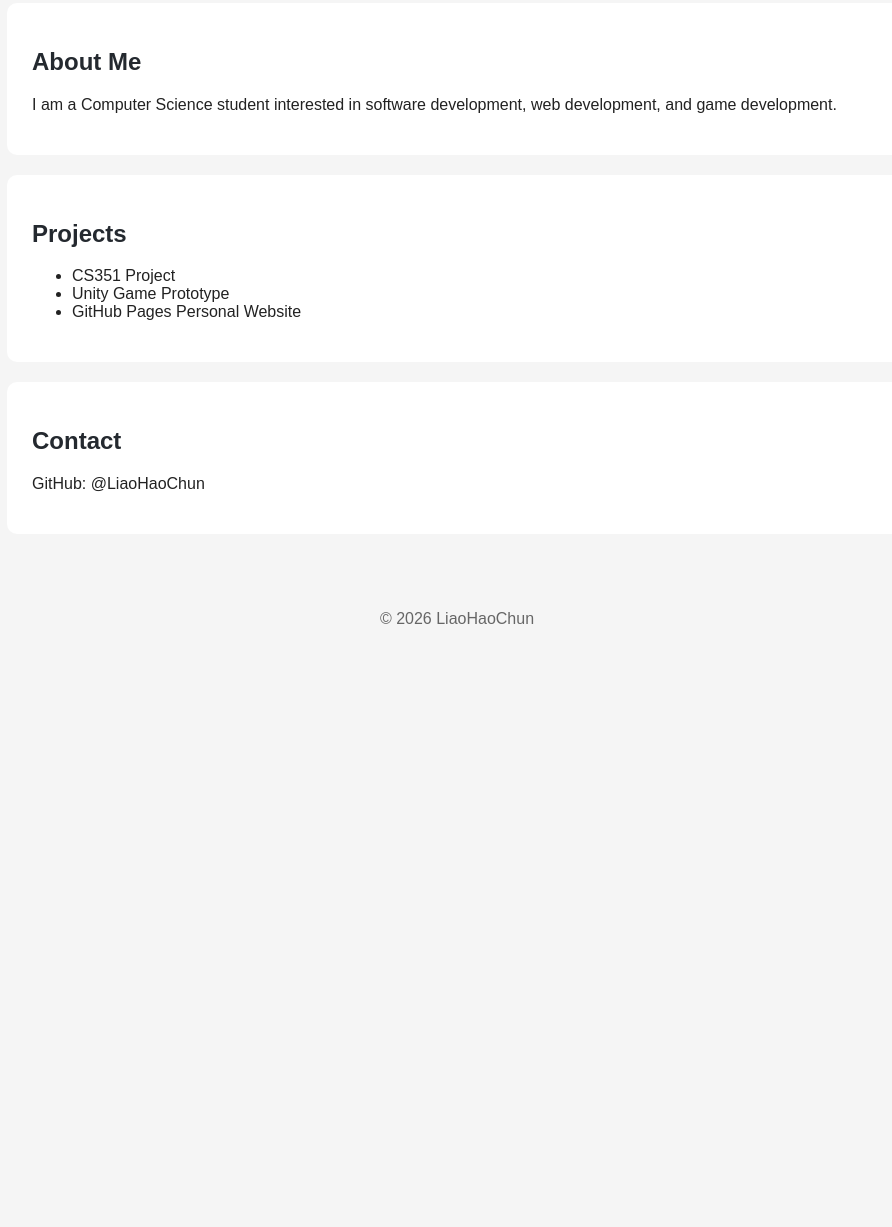
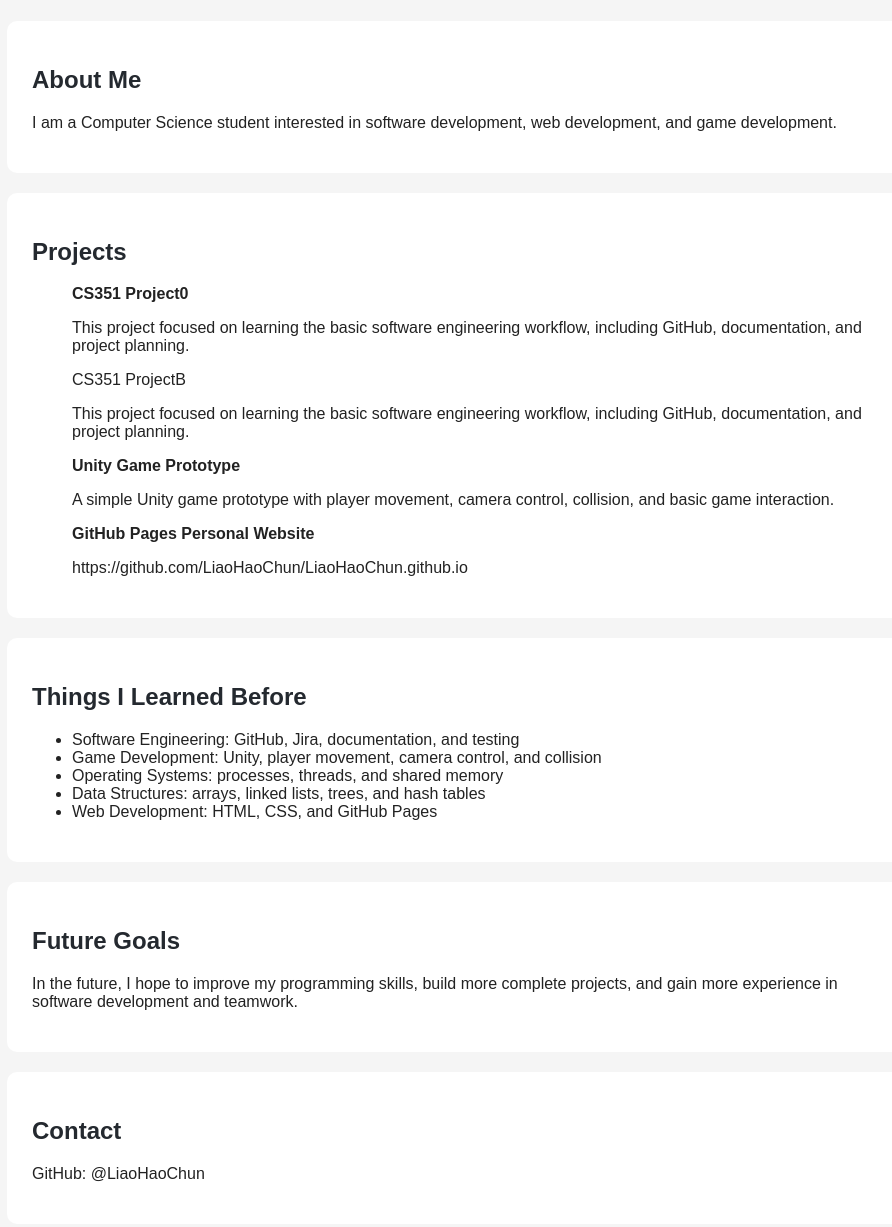
Before and after one commit to LiaoHaoChun/LiaoHaoChun.github.io, a plain HTML site: page index.html in a window 1280 px wide. Shown: the part 279-1506 px from the top of the page, without its empty margins (183-1075 px from the left). Before the commit the page ends 943 px from the top, so only its background shows below. Drawn offline with Linux system fonts and the light colour scheme.

Commit message:
added some sections on webs

```diff
--- a/index.html
+++ b/index.html
@@ -10,10 +10,18 @@
     <header>
         <h1>Hello, I'm LiaoHaoChun</h1>
         <p>Computer Science Student | GitHub Pages Personal Website</p>
-    </header>
+
+        <nav>
+          <a href="#about">About Me</a>
+          <a href="#projects">Projects</a>
+          <a href="#learned">Things I Learned</a>
+          <a href="#future">Future Goals</a>
+          <a href="#contact">Contact</a>
+        </nav>
+      </header>
 
     <main>
-        <section>
+        <section id="#about">
             <h2>About Me</h2>
             <p>
                 I am a Computer Science student interested in software development,
@@ -21,16 +29,53 @@
             </p>
         </section>
 
-        <section>
+
+        <section id="#projects">
             <h2>Projects</h2>
             <ul>
-                <li>CS351 Project</li>
-                <li>Unity Game Prototype</li>
-                <li>GitHub Pages Personal Website</li>
+              <strong>CS351 Project0</strong>
+                <p>
+                This project focused on learning the basic software engineering workflow,
+        including GitHub, documentation, and project planning.
+                </p>
+              <storng>CS351 ProjectB</strong>
+                <p>
+                This project focused on learning the basic software engineering workflow,
+        including GitHub, documentation, and project planning.
+                </p>
+              <strong>Unity Game Prototype</strong>
+              <p>
+                A simple Unity game prototype with player movement, camera control,
+        collision, and basic game interaction.
+              </p>
+              <strong>GitHub Pages Personal Website</strong>
+              <p>
+                https://github.com/LiaoHaoChun/LiaoHaoChun.github.io
+              </p>
             </ul>
-        </section>
+          </section>
 
-        <section>
+        <section id="#learned">
+            <h2>Things I Learned Before</h2>
+            <ul>
+              <li>Software Engineering: GitHub, Jira, documentation, and testing</li>
+              <li>Game Development: Unity, player movement, camera control, and collision</li>
+              <li>Operating Systems: processes, threads, and shared memory</li>
+              <li>Data Structures: arrays, linked lists, trees, and hash tables</li>
+              <li>Web Development: HTML, CSS, and GitHub Pages</li>
+            </ul>
+          </section>
+
+          <section id="#future">
+            <h2>Future Goals</h2>
+            <p>
+              In the future, I hope to improve my programming skills, build more complete
+              projects, and gain more experience in software development and teamwork.
+            </p>
+          </section>
+
+
+        <section id="#contact">
             <h2>Contact</h2>
             <p>GitHub: @LiaoHaoChun</p>
         </section>
```
